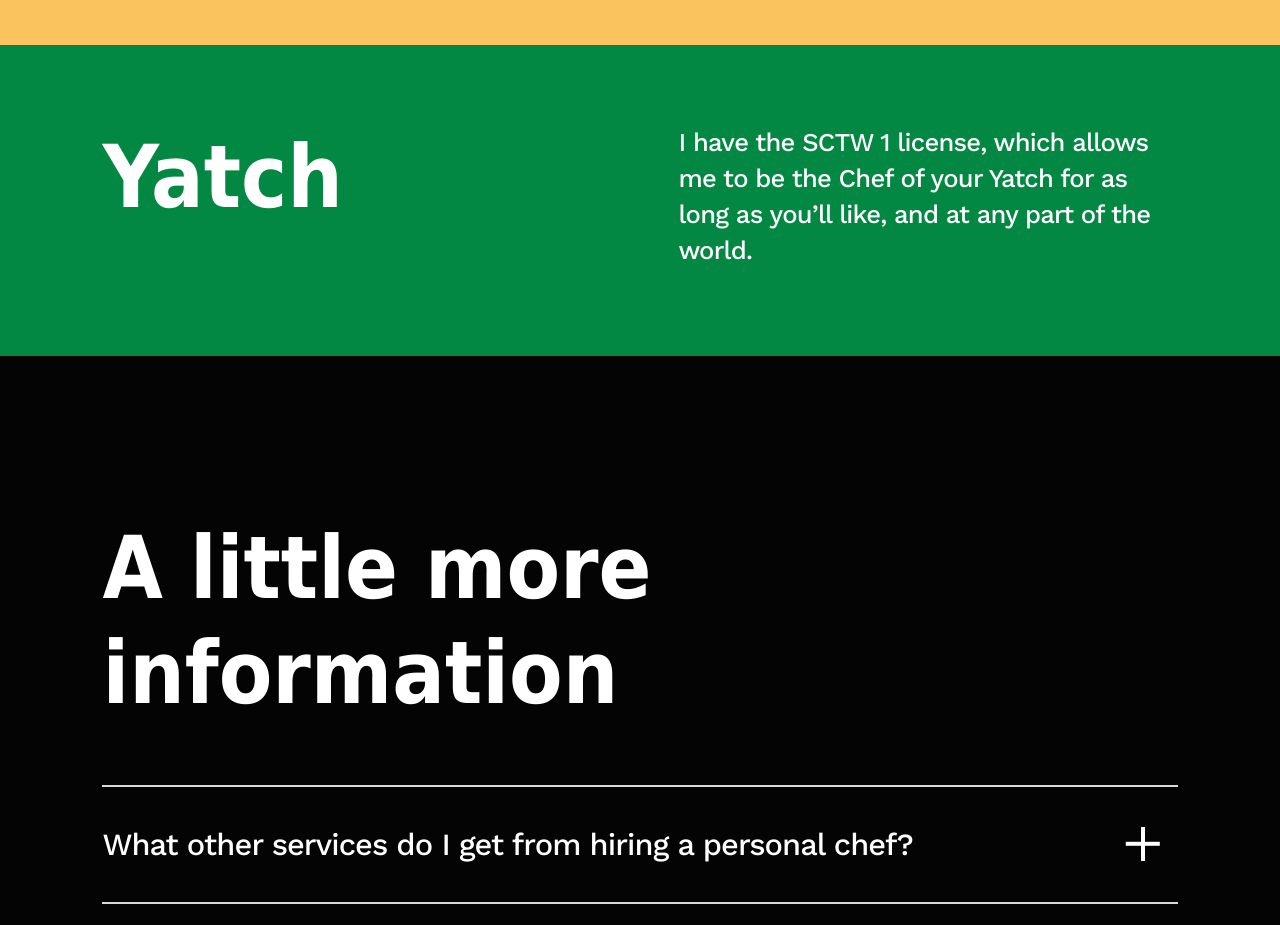
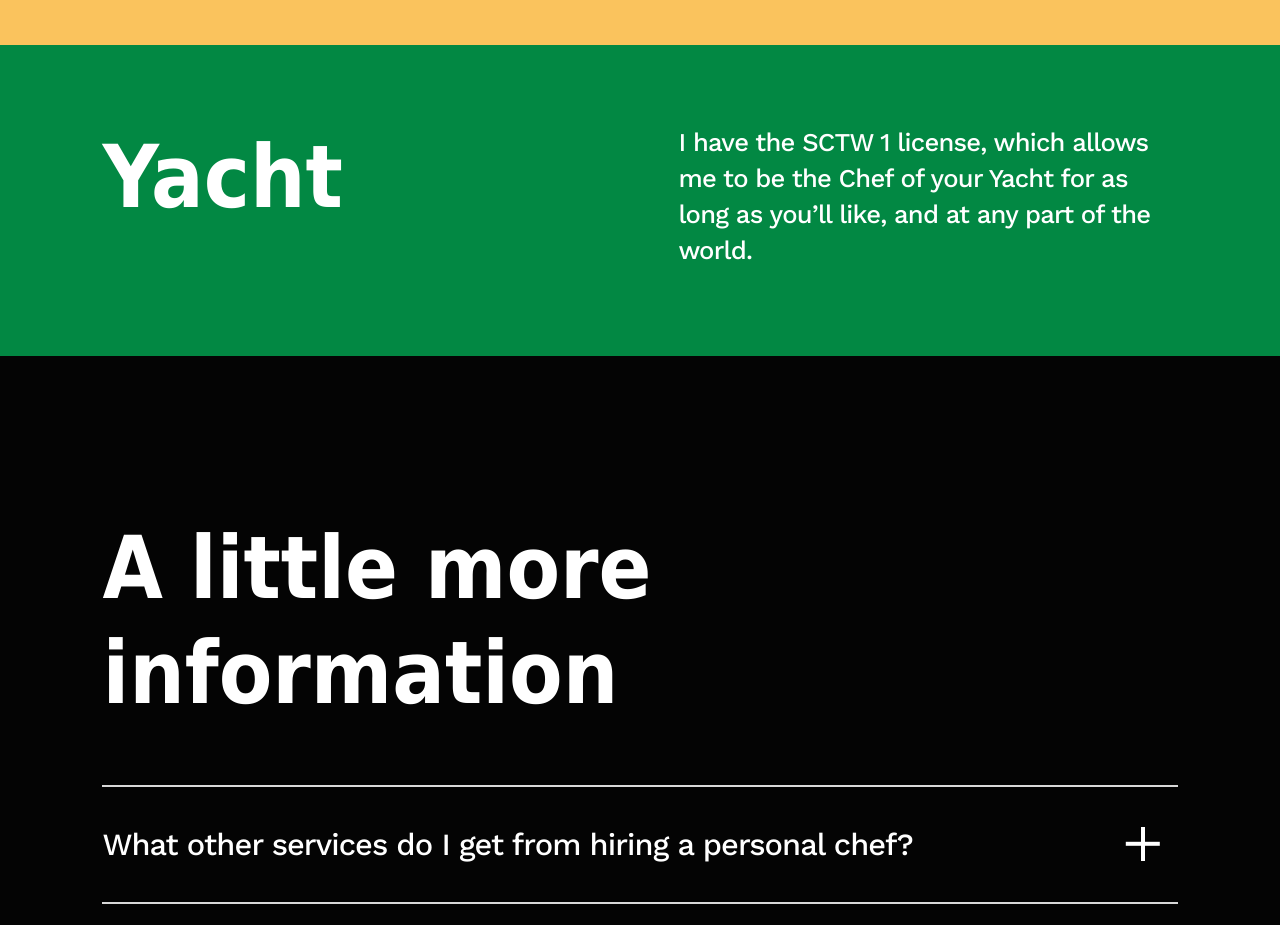
Before and after one commit to tiagoisnotadj/tiagoisnotadj.github.io, a plain HTML site: page services.html in a window 1280 px wide. Shown: the part 3320-4245 px from the top of the page. Drawn offline with nearby package versions, Linux system fonts and the light colour scheme; a web font is replaced by a local one.

Commit message:
Update services.html
Fix typos for "yacht"

```diff
--- a/services.html
+++ b/services.html
@@ -115,11 +115,11 @@
       <div class="w-layout-grid grid-2er services">
         <div id="w-node-_72a74ee0-effe-6995-11b8-d2858319ffb4-d637be59" class="grid-block-left services green">
           <div>
-            <h1 class="heading-section white">Yatch</h1>
+            <h1 class="heading-section white">Yacht</h1>
           </div>
         </div>
         <div id="w-node-_72a74ee0-effe-6995-11b8-d2858319ffb8-d637be59" class="grid-block-right">
-          <p class="paragraph white">I have the SCTW 1 license, which allows me to be the Chef of your Yatch for as long as you’ll like, and at any part of the world.</p>
+          <p class="paragraph white">I have the SCTW 1 license, which allows me to be the Chef of your Yacht for as long as you’ll like, and at any part of the world.</p>
         </div>
       </div>
     </div>
```
